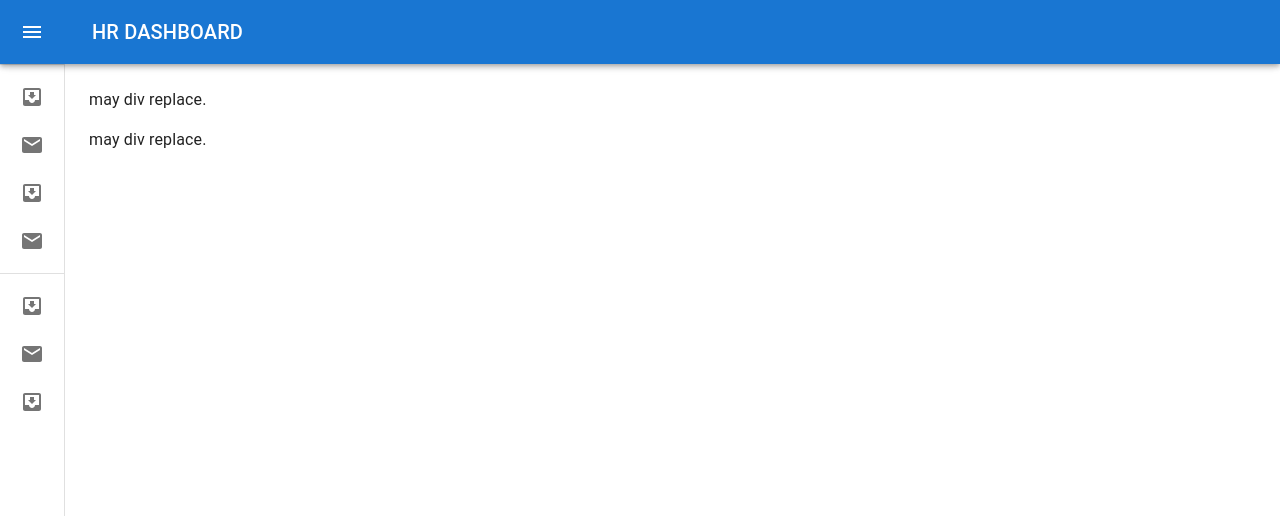
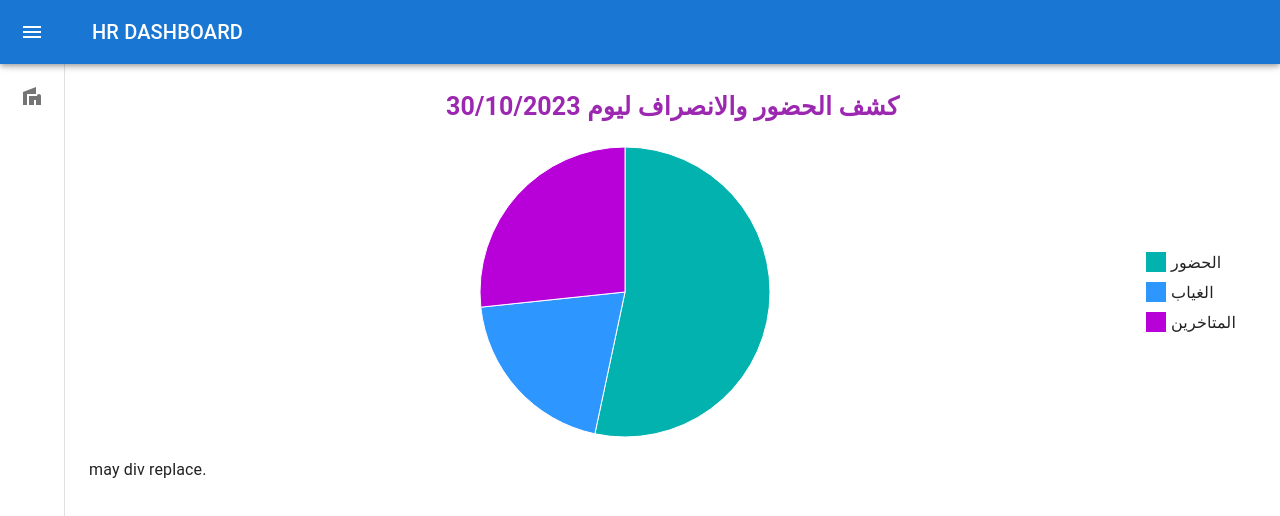
Before and after one commit to MohammedYaseen2023/HRDASHBOARD, a React (Vite) app in the folder HRDASHBOARD/: page / in a window 1280 px wide. Shown: the top 516 px of the page. Built offline with nearby package versions, Linux system fonts and the light colour scheme.

Commit message:
First chart

```diff
--- a/HRDASHBOARD/package.json
+++ b/HRDASHBOARD/package.json
@@ -14,6 +14,7 @@
     "@emotion/styled": "^11.11.0",
     "@mui/icons-material": "^5.14.15",
     "@mui/material": "^5.14.15",
+    "@mui/x-charts": "^6.0.0-alpha.17",
     "react": "^18.2.0",
     "react-dom": "^18.2.0"
   },
--- /dev/null
+++ b/HRDASHBOARD/src/attend.jsx
@@ -0,0 +1,54 @@
+
+import * as React from 'react';
+import { PieChart, pieArcClasses } from '@mui/x-charts/PieChart';
+import Box from '@mui/material/Box';
+import Typography from '@mui/material/Typography';
+
+const data = [
+  { id: 0, value: 40, label: 'الحضور' },
+  { id: 1, value: 15, label: 'الغياب' },
+  { id: 2, value: 20, label: 'المتاخرين' },
+];
+
+export function Footer() {
+  return (
+    <div className='text-bg-primary text-center fs-5'>
+      By Mohammed Yaseen  </div>
+  )
+}
+
+export function PieActiveArc() {
+  return (
+    <PieChart
+      series={[
+        {
+          data,
+          highlightScope: { faded: 'global', highlighted: 'item' },
+          faded: { innerRadius: 30, additionalRadius: -30 },
+        },
+      ]}
+      sx={{
+        [`& .${pieArcClasses.faded}`]: {
+          fill: 'gray',
+        },
+      }}
+      height={300}
+    />
+  );
+}
+
+
+
+function App() {
+
+
+  return (
+    <div >
+      <Box sx={{fontWeight: 'bold', fontSize: '25px', textAlign: 'center',color: 'secondary.main'}} > كشف الحضور والانصراف ليوم 30/10/2023</Box>
+     <Box sx={{ pt: 2 }} />
+      <PieActiveArc/>
+    </div>
+  )
+}
+
+export default App
--- a/HRDASHBOARD/src/sidebar.jsx
+++ b/HRDASHBOARD/src/sidebar.jsx
@@ -7,7 +7,7 @@ import Toolbar from '@mui/material/Toolbar';
 import List from '@mui/material/List';
 import CssBaseline from '@mui/material/CssBaseline';
 import Typography from '@mui/material/Typography';
-import Divider from '@mui/material/Divider';
+// import Divider from '@mui/material/Divider';
 import IconButton from '@mui/material/IconButton';
 import MenuIcon from '@mui/icons-material/Menu';
 import ChevronLeftIcon from '@mui/icons-material/ChevronLeft';
@@ -16,9 +16,9 @@ import ListItem from '@mui/material/ListItem';
 import ListItemButton from '@mui/material/ListItemButton';
 import ListItemIcon from '@mui/material/ListItemIcon';
 import ListItemText from '@mui/material/ListItemText';
-import InboxIcon from '@mui/icons-material/MoveToInbox';
-import MailIcon from '@mui/icons-material/Mail';
+import VillaIcon from '@mui/icons-material/Villa';
 
+import Attend from './attend'
 const drawerWidth = 240;
 
 const openedMixin = (theme) => ({
@@ -127,9 +127,10 @@ export default function MiniDrawer() {
             {theme.direction === 'rtl' ? <ChevronRightIcon /> : <ChevronLeftIcon />}
           </IconButton>
         </DrawerHeader>
-        <Divider />
+
+
         <List>
-          {['Inbox', 'Starred', 'Send email', 'Drafts'].map((text, index) => (
+          {['Home'].map((text, index) => (
             <ListItem key={text} disablePadding sx={{ display: 'block' }}>
               <ListItemButton
                 sx={{
@@ -145,43 +146,19 @@ export default function MiniDrawer() {
                     justifyContent: 'center',
                   }}
                 >
-                  {index % 2 === 0 ? <InboxIcon /> : <MailIcon />}
+                  {index % 2 === 0 ? <VillaIcon /> : <VillaIcon />}
                 </ListItemIcon>
                 <ListItemText primary={text} sx={{ opacity: open ? 1 : 0 }} />
               </ListItemButton>
             </ListItem>
           ))}
         </List>
-        <Divider />
-        <List>
-          {['All mail', 'Trash', 'Spam'].map((text, index) => (
-            <ListItem key={text} disablePadding sx={{ display: 'block' }}>
-              <ListItemButton
-                sx={{
-                  minHeight: 48,
-                  justifyContent: open ? 'initial' : 'center',
-                  px: 2.5,
-                }}
-              >
-                <ListItemIcon
-                  sx={{
-                    minWidth: 0,
-                    mr: open ? 3 : 'auto',
-                    justifyContent: 'center',
-                  }}
-                >
-                  {index % 2 === 0 ? <InboxIcon /> : <MailIcon />}
-                </ListItemIcon>
-                <ListItemText primary={text} sx={{ opacity: open ? 1 : 0 }} />
-              </ListItemButton>
-            </ListItem>
-          ))}
-        </List>
+
       </Drawer>
       <Box component="main" sx={{ flexGrow: 1, p: 3 }}>
         <DrawerHeader />
         <Typography paragraph>
-         may div replace.
+         <Attend/>
         </Typography>
         <Typography paragraph>
         may div replace.
```
Also changed, not shown: 2 other files (tests, documents, lock files or other folders).
